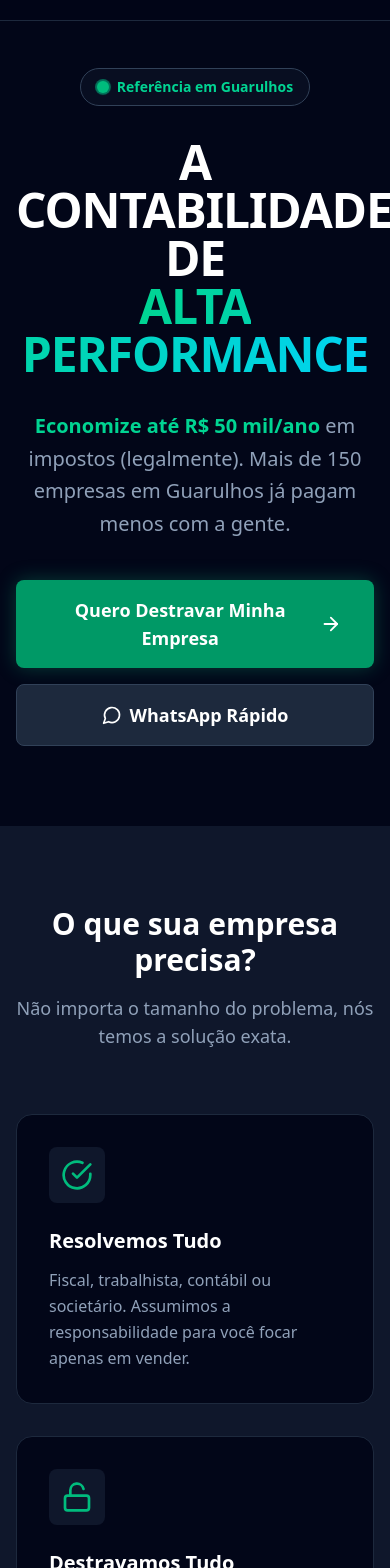
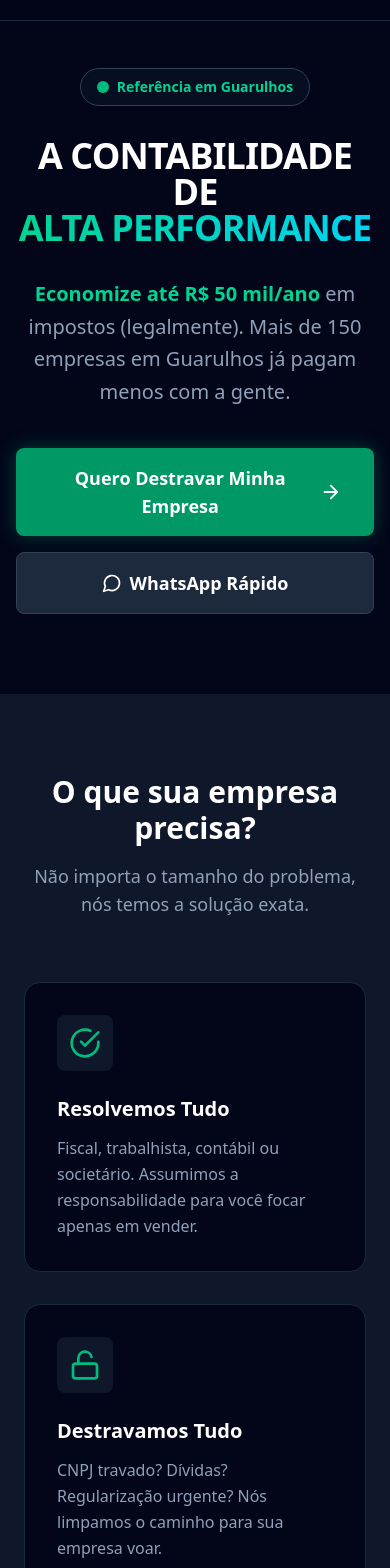
Before and after one commit to Adrianoocf/alonsocontabilnew, a React (Vite) app in the folder alonso-contabil/: page / in a window 390 px wide. Shown: the part 60-1628 px from the top of the page. Built offline with nearby package versions, Linux system fonts and the light colour scheme.

Commit message:
calc atualizado 28/1/2026 as 12:51

```diff
--- a/alonso-contabil/src/App.jsx
+++ b/alonso-contabil/src/App.jsx
@@ -494,7 +494,7 @@ function App() {
   };
 
   return (
-    <div className="min-h-screen bg-slate-950 text-slate-50 font-sans selection:bg-emerald-500 selection:text-white">
+    <div className="min-h-screen bg-slate-950 text-slate-50 font-sans selection:bg-emerald-500 selection:text-white overflow-x-hidden">
 
       {/* <nav className="fixed w-full z-50 bg-slate-950/90 backdrop-blur-md border-b border-slate-800"> */}
       <nav className="fixed w-full z-50 bg-slate-950/95 border-b border-slate-800">
@@ -539,7 +539,7 @@ function App() {
                 <span className="relative flex h-3 w-3"><span className="animate-ping absolute inline-flex h-full w-full rounded-full bg-emerald-400 opacity-75"></span><span className="relative inline-flex rounded-full h-3 w-3 bg-emerald-500"></span></span>
                 Referência em Guarulhos
               </div>
-              <h1 className="text-5xl md:text-7xl lg:text-8xl font-black tracking-tight leading-none mb-8 text-white">A CONTABILIDADE DE <br /><span className="text-transparent bg-clip-text bg-gradient-to-r from-emerald-400 to-cyan-400">ALTA PERFORMANCE</span></h1>
+              <h1 className="text-4xl md:text-7xl lg:text-8xl font-black tracking-tight leading-none mb-8 text-white">A CONTABILIDADE DE <br /><span className="text-transparent bg-clip-text bg-gradient-to-r from-emerald-400 to-cyan-400">ALTA PERFORMANCE</span></h1>
               <p className="mt-4 text-xl md:text-2xl text-slate-400 max-w-3xl mx-auto font-light leading-relaxed"><span className="text-emerald-400 font-bold">Economize até R$ 50 mil/ano</span> em impostos (legalmente). Mais de 150 empresas em Guarulhos já pagam menos com a gente.</p>
               <div className="mt-10 flex flex-col sm:flex-row justify-center gap-4">
                 <button onClick={(e) => handleNav('destrava', e)} className="group bg-emerald-600 hover:bg-emerald-500 text-white text-lg px-8 py-4 rounded-lg font-bold transition-all shadow-[0_0_20px_rgba(16,185,129,0.3)] hover:shadow-[0_0_30px_rgba(16,185,129,0.5)] flex items-center justify-center gap-2">Quero Destravar Minha Empresa <ArrowRight className="group-hover:translate-x-1 transition-transform" /></button>
@@ -548,7 +548,7 @@ function App() {
             </div>
           </section>
           <section id="solucoes" className="py-20 bg-slate-900">
-            <div className="max-w-7xl mx-auto px-4 sm:px-6 lg:px-8">
+            <div className="max-w-7xl mx-auto px-6 sm:px-6 lg:px-8">
               <div className="text-center mb-16"><h2 className="text-3xl md:text-4xl font-bold text-white mb-4">O que sua empresa precisa?</h2><p className="text-slate-400 text-lg">Não importa o tamanho do problema, nós temos a solução exata.</p></div>
               <div className="grid grid-cols-1 md:grid-cols-3 gap-8">
                 <div className="bg-slate-950 p-8 rounded-2xl border border-slate-800 hover:border-emerald-500/50 transition-all hover:-translate-y-2 group"><div className="bg-slate-900 w-14 h-14 rounded-lg flex items-center justify-center mb-6 group-hover:bg-emerald-500/20 transition-colors"><CheckCircle className="text-emerald-500 w-8 h-8" /></div><h3 className="text-xl font-bold text-white mb-3">Resolvemos Tudo</h3><p className="text-slate-400 leading-relaxed">Fiscal, trabalhista, contábil ou societário. Assumimos a responsabilidade para você focar apenas em vender.</p></div>
```
